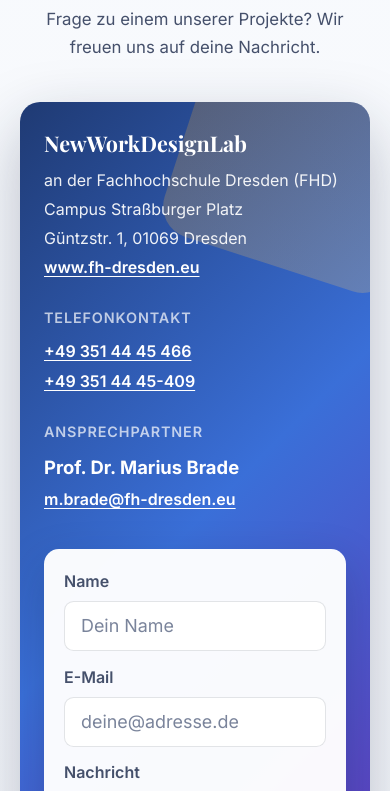
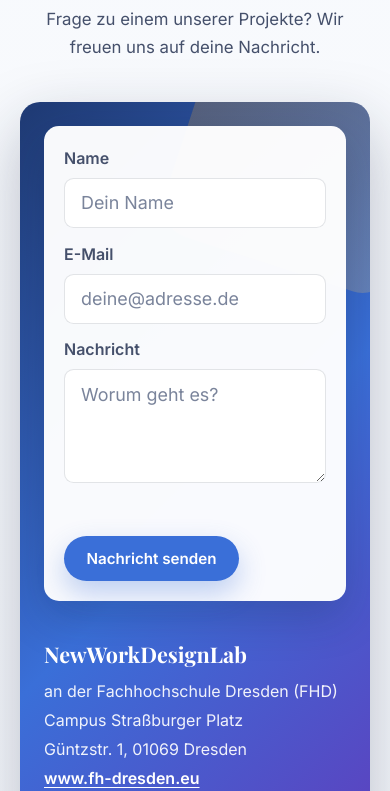
Before and after one commit to NewWorkDesignLab/website, a Next.js app: page / in a window 390 px wide. Shown: the part 4180-4971 px from the top of the page. Built offline with nearby package versions, Linux system fonts and the light colour scheme; a web font is replaced by a local one.

Commit message:
Update src/styles/globals.css

```diff
--- a/src/styles/globals.css
+++ b/src/styles/globals.css
@@ -2576,7 +2576,12 @@
     border-radius: 1.25rem;
     padding: 1.5rem;
   }
+  /* Mobil zuerst das Formular zeigen: Auf dem Handy klappt das Panel in eine
+     Spalte, wodurch sonst der ganze Kontakt-Text (NWDL → Adresse → Telefon →
+     Marius) vor den Eingabefeldern stünde. `order` dreht die Reihenfolge nur
+     mobil um, das Desktop-Layout (Info links, Formular rechts) bleibt gleich. */
   .home-contact-form {
+    order: -1;
     padding: 1.25rem;
     gap: 0.85rem;
   }
```
